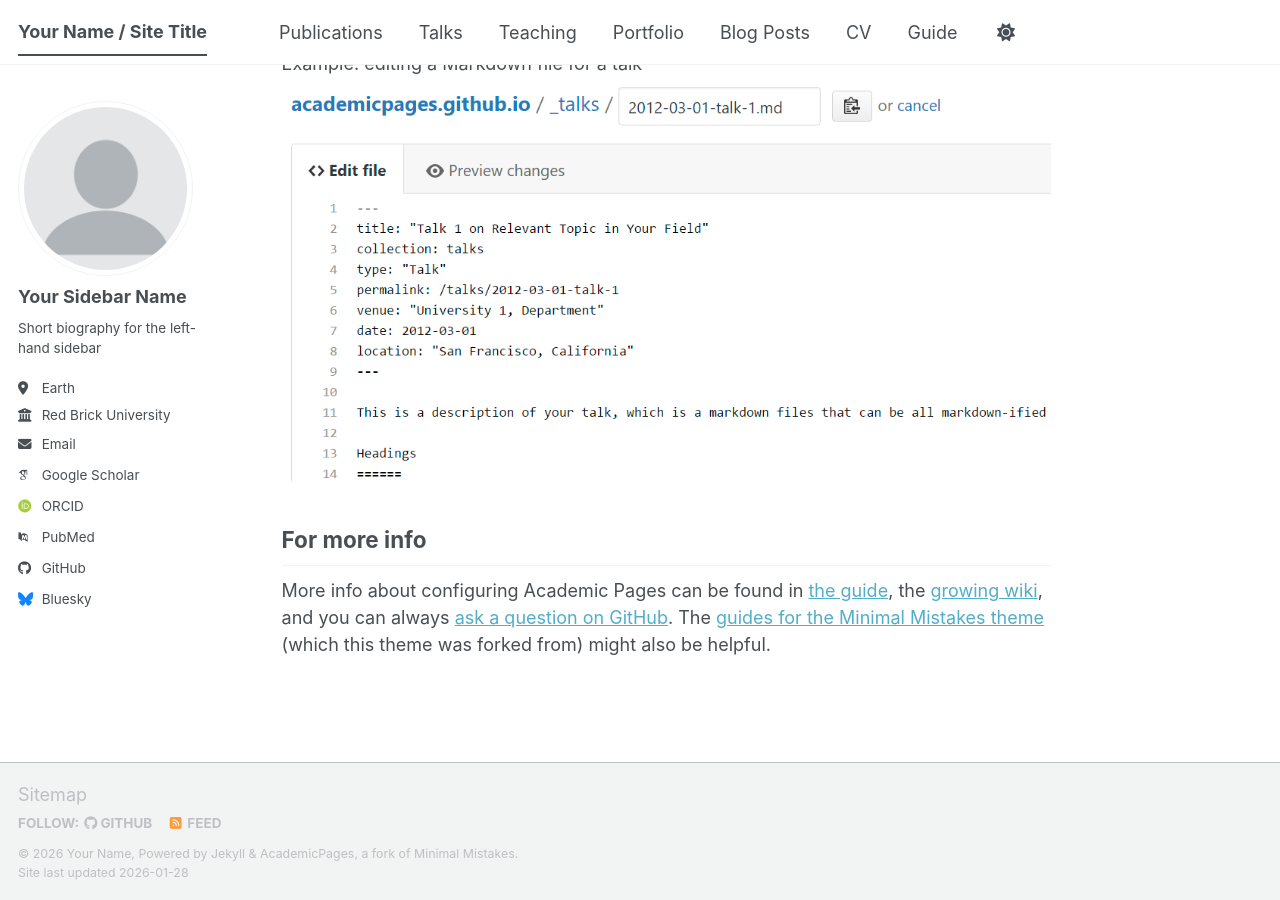
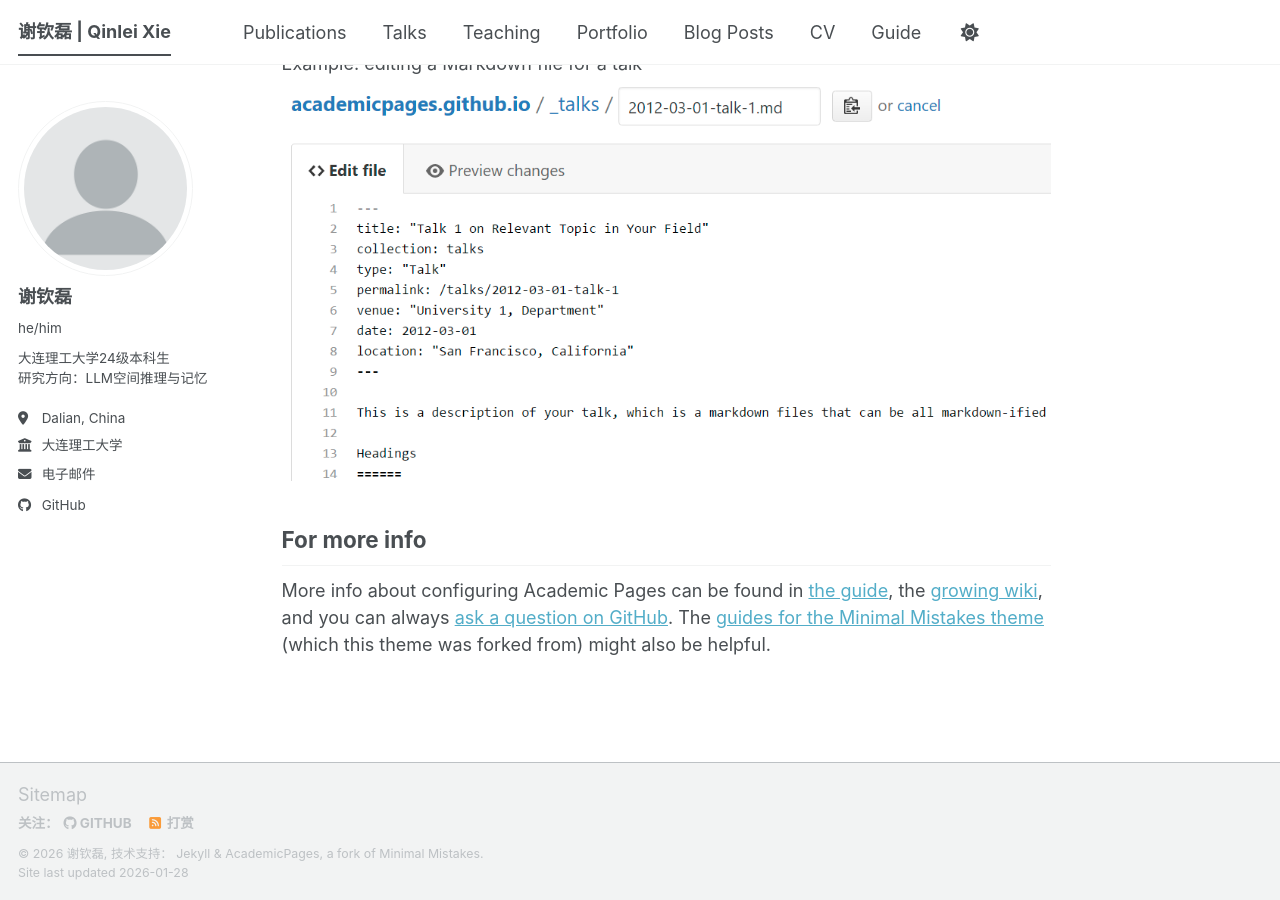
Before and after one commit to Qinlei-Xie/Qinlei-Xie.github.io, a Jekyll site: the page built from _pages/about.md, in a window 1280 px wide and 900 px high, scrolled down 2720 px. Built offline with Jekyll 4.4.1, drawn with Linux system fonts in a browser that asks for light colours; some web fonts are replaced; a script bundle is joined from its source files by our own code; library files that are not in the unit come from our copies; some of the changed lines change nothing that is shown.

Commit message:
Update site configuration for localization and author info
Updated site configuration with new locale, title, and author information. Adjusted various settings for comments, social links, and plugins.

```diff
--- a/_config.yml
+++ b/_config.yml
@@ -3,162 +3,54 @@
 # This config file is meant for settings that affect your entire site, values
 # which you are expected to set up once and rarely need to edit after that.
 # For technical reasons, this file is *NOT* reloaded automatically when you use
-# `jekyll serve -l -H localhost`. If you change this file, please restart the
-# server process.
+# `jekyll serve`. If you change this file, please restart the server process.
 
-# Basic Site Settings
-locale                   : "en-US"
-site_theme               : "default" # The available themes options are "default", "air", "sunrise", "mint", "dirt" and "contrast"
-title                    : "Your Name / Site Title"
+# Site Settings
+locale                   : "zh-CN"
+title                    : "谢钦磊 | Qinlei Xie"
 title_separator          : "-"
-name                     : &name "Your Name"
-description              : &description "Your Name's academic portfolio"   # Update this with a general description of your site, this is the default if not overridden by a page
-url                      : https://academicpages.github.io # The base hostname & protocol for your site e.g. "https://[your GitHub username].github.io",
-                                                           # or if you already have some other page hosted on Github then use "https://[your GitHub username].github.io/[Your Repo Name]"
-baseurl                  : "" # the subpath of your site, e.g. "/blog"
-repository               : "academicpages/academicpages.github.io"
+name                     : &name "谢钦磊"
+description              : &description "大连理工大学24级本科生 | 研究兴趣：LLM赋能的空间推理与记忆"
+url                      : https://Qinlei-Xie.github.io
+baseurl                  : ""
+repository               : "Qinlei-Xie/Qinlei-Xie.github.io"
+teaser                   :  # filename of teaser fallback teaser image placed in /images/
+breadcrumbs              : false
+words_per_minute         : 160
+future                   : true
+read_more                : "disabled"
+talkmap_link             : false
 
-# Site Author - The following control what appear as part of the author content on the side bar.
-#               If a field is blank the icon and link will not appear, otherwise it will be shown.
-#               Additional customization can be done by editing /_includes/author-profile.html
+comments:
+  provider               : false
+
+# Site Author
 author:
-  # Biographic information
   avatar           : "profile.png"
-  name             : "Your Sidebar Name"
-  pronouns         : # example: "she/her"
-  bio              : "Short biography for the left-hand sidebar"
-  location         : "Earth"
-  employer         : "Red Brick University"
-  uri              : # URL
-  email            : "none@example.org"
+  name             : "谢钦磊"
+  pronouns         : "he/him"
+  bio              : "大连理工大学24级本科生<br/>研究方向：LLM空间推理与记忆"
+  location         : "Dalian, China"
+  employer         : "大连理工大学"
+  uri              :
+  email            : "3440119050@qq.com"
 
   # Academic websites
-  academia         : # URL
-  arxiv            : # URL - Update with the correct link to your profile
-  googlescholar    : "https://scholar.google.com/citations?user=PS_CX0AAAAAJ"
-  inspire-hep      : # URL
+  arxiv            : # URL
+  googlescholar    : # URL
   impactstory      : # URL
-  orcid            : "https://orcid.org/yourorcidurl"
+  orcid            : # URL
   semantic         : # URL
-  ssrn             : # URL
-  pubmed           : "https://www.ncbi.nlm.nih.gov/pubmed/?term=john+snow"
+  pubmed           : # URL
   researchgate     : # URL
-  scopus           : # URL
-  zotero           : # URL
 
-
-  # Repositories and software development
-  bitbucket        : # Username - Update with your username on the site
-  codepen          : # Username
-  dribbble         : # Username
-  github           : "academicpages"
-  kaggle           : # Username
-  stackoverflow    : # User number or user number and name (i.e., use "1" or "1/jeff-atwood")
-
-  # Social media
-  artstation       : # Username
-  bluesky          : "bsky.app" # Replace this with you Bluesky username
-  facebook         : # Username
-  flickr           : # Username
-  foursquare       : # Username
-  goodreads        : # Username
-  google_plus      : # Username
-  keybase          : # Username
-  instagram        : # Username
-  lastfm           : # Username
-  linkedin         : # Username
-  mastodon         : # URL
-  medium           : # URL
-  pinterest        : # Username
-  soundcloud       : # Username
-  steam            : # Username
-  telegram         : # URL
-  tumblr           : # Username
-  twitter          : # Username for X / Twitter
-  vine             : # Username
-  weibo            : # Username
-  wikipedia        : # Username
-  xing             : # Username
-  youtube          : # Username
-  zhihu            : # Username
-
-# Publication Category - The following the list of publication categories and their headings
-publication_category:
-  books:
-    title: 'Books'
-  manuscripts:
-    title: 'Journal Articles'
-  conferences:
-    title: 'Conference Papers'
-
-# Site Settings
-teaser                   :  # filename of teaser fallback teaser image placed in /images/ for social media previews
-breadcrumbs              : false # true, false (default)
-words_per_minute         : 160
-future                   : true
-read_more                : "disabled" # if enabled, adds "Read more" links to excerpts
-talkmap_link             : false      #change to true to add link to talkmap on talks page
-comments:
-  provider               : # false (default), "disqus", "discourse", "facebook", "google-plus", "staticman", "custom"
-  disqus:
-    shortname            :
-  discourse:
-    server               : # https://meta.discourse.org/t/embedding-discourse-comments-via-javascript/31963 , e.g.: meta.discourse.org
-  facebook:
-    appid                :
-    num_posts            : # 5 (default)
-    colorscheme          : # "light" (default), "dark"
-staticman:
-  allowedFields          : ['name', 'email', 'url', 'message']
-  branch                 : "gh-pages" # "master", "gh-pages"
-  commitMessage          : "New comment."
-  filename               : comment-{@timestamp}
-  format                 : "yml"
-  moderation             : true
-  path                   : "_data/comments/{options.slug}"
-  requiredFields         : ['name', 'email', 'message']
-  transforms:
-    email                : "md5"
-  generatedFields:
-    date:
-      type               : "date"
-      options:
-        format           : "iso8601" # "iso8601" (default), "timestamp-seconds", "timestamp-milliseconds"
-atom_feed:
-  hide                   : false     # change to true to hide the RSS feed in the footer
-  path                   : # blank (default) uses feed.xml
-
-
-# SEO Related
-google_site_verification :
-bing_site_verification   :
-alexa_site_verification  :
-yandex_site_verification :
-
-
-# Social Sharing
-twitter:
-  username               : &twitter
-facebook:
-  username               :
-  app_id                 :
-  publisher              :
-og_image                 :  # Social media default site image
-og_description           :  # Social media default site image description
-# For specifying social profiles
-# - https://developers.google.com/structured-data/customize/social-profiles
-social:
-  type                   : # Person or Organization (defaults to Person)
-  name                   : # If the user or organization name differs from the site's name
-  links: # An array of links to social media profiles
-
-
-# Analytics
-analytics:
-  provider               :  "false" # false (default), "google", "google-universal", "google-analytics-4", "custom"
-  google:
-    tracking_id          :
-
+  # Social networks
+  github           : "Qinlei-Xie"
+  linkedin         : # 如果有的话填写你的 LinkedIn 用户名
+  twitter          : # 如果有的话填写你的 Twitter 用户名
+  instagram        : # 如果有的话
+  weibo            : # 如果有微博的话填写
+  zhihu            : # 如果有知乎的话填写
 
 # Reading Files
 include:
@@ -170,26 +62,23 @@ exclude:
   - "*.sublime-workspace"
   - .asset-cache
   - .bundle
-  - .github
   - .jekyll-assets-cache
   - .sass-cache
+  - CHANGELOG
+  - Capfile
+  - Gemfile
+  - Gruntfile.js
+  - LICENSE
+  - README
+  - Rakefile
   - assets/js/_main.js
   - assets/js/plugins
   - assets/js/vendor
-  - CHANGELOG
-  - Capfile
   - config
-  - Dockerfile
-  - Gemfile
-  - Gruntfile.js
   - gulpfile.js
-  - LICENSE
-  - local
   - log
   - node_modules
-  - package.json*
-  - Rakefile
-  - README
+  - package.json
   - tmp
   - vendor
 keep_files:
@@ -198,14 +87,12 @@ keep_files:
 encoding: "utf-8"
 markdown_ext: "markdown,mkdown,mkdn,mkd,md"
 
-
 # Conversion
 markdown: kramdown
 highlighter: rouge
 lsi: false
 excerpt_separator: "\n\n"
 incremental: false
-
 
 # Markdown Processing
 kramdown:
@@ -218,8 +105,7 @@ kramdown:
   smart_quotes: lsquo,rsquo,ldquo,rdquo
   enable_coderay: false
 
-
-# These settings control the types of collections used by the template
+# Collections
 collections:
   teaching:
     output: true
@@ -234,8 +120,7 @@ collections:
     output: true
     permalink: /:collection/:path/
 
-
-# These settings control how pages and collections are included in the site
+# Defaults
 defaults:
   # _posts
   - scope:
@@ -281,80 +166,35 @@ defaults:
       layout: single
       author_profile: true
       share: true
-      comment: true
+      comments: true
   # _talks
   - scope:
       path: ""
       type: talks
     values:
-      layout: talk
+      layout: single
       author_profile: true
       share: true
-
+      comments: true
 
 # Sass/SCSS
 sass:
   sass_dir: _sass
-  style: compressed # https://sass-lang.com/documentation/file.SASS_REFERENCE.html#output_style
-
+  style: compressed
 
 # Outputting
 permalink: /:categories/:title/
-# paginate: 5 # amount of posts to show
-# paginate_path: /page:num/
-timezone: Etc/UTC # https://en.wikipedia.org/wiki/List_of_tz_database_time_zones
-
+timezone: Asia/Shanghai
 
 # Plugins
 plugins:
-  - jekyll-feed
-  - jekyll-gist
   - jekyll-paginate
   - jekyll-sitemap
+  - jekyll-gist
+  - jekyll-feed
   - jekyll-redirect-from
-  - jemoji
-
-# Mimic GitHub Pages with --safe
-whitelist:
-  - jekyll-feed
-  - jekyll-gist
-  - jekyll-paginate
-  - jekyll-sitemap
-  - jekyll-redirect-from
-  - jemoji
-
-
-# Archives
-#  Type
-#  - GitHub Pages compatible archive pages built with Liquid ~> type: liquid (default)
-#  - Jekyll Archives plugin archive pages ~> type: jekyll-archives
-#  Path (examples)
-#  - Archive page should exist at path when using Liquid method or you can
-#    expect broken links (especially with breadcrumbs enabled)
-#  - <base_path>/tags/my-awesome-tag/index.html ~> path: /tags/
-#  - <base_path/categories/my-awesome-category/index.html ~> path: /categories/
-#  - <base_path/my-awesome-category/index.html ~> path: /
-category_archive:
-  type: liquid
-  path: /categories/
-tag_archive:
-  type: liquid
-  path: /tags/
-# https://github.com/jekyll/jekyll-archives
-# jekyll-archives:
-#   enabled:
-#     - categories
-#     - tags
-#   layouts:
-#     category: archive-taxonomy
-#     tag: archive-taxonomy
-#   permalinks:
-#     category: /categories/:name/
-#     tag: /tags/:name/
-
 
 # HTML Compression
-# - https://jch.penibelst.de/
 compress_html:
   clippings: all
   ignore:
```
